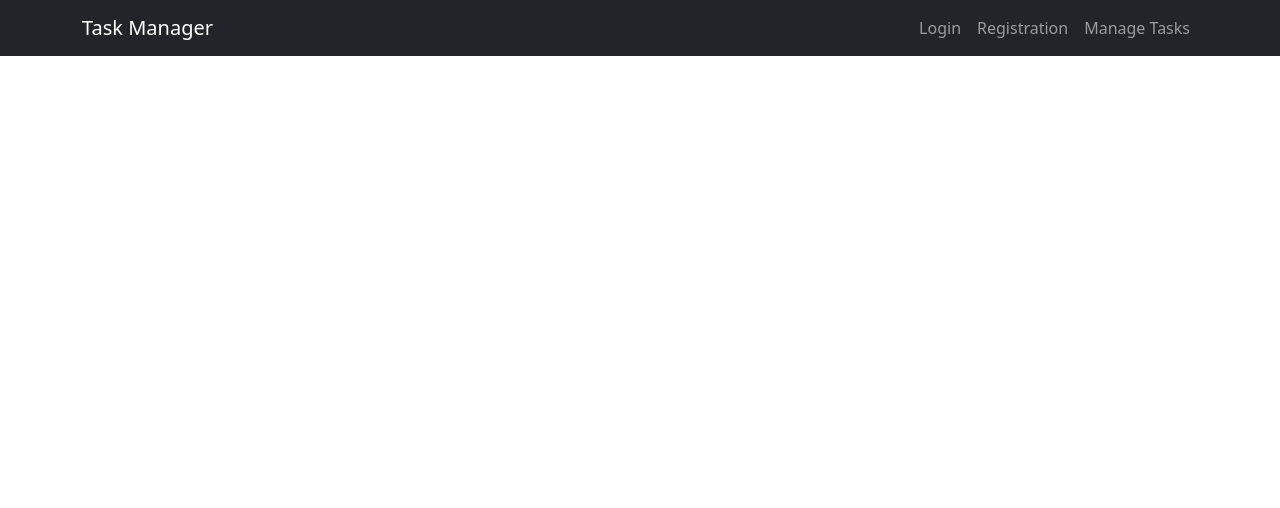
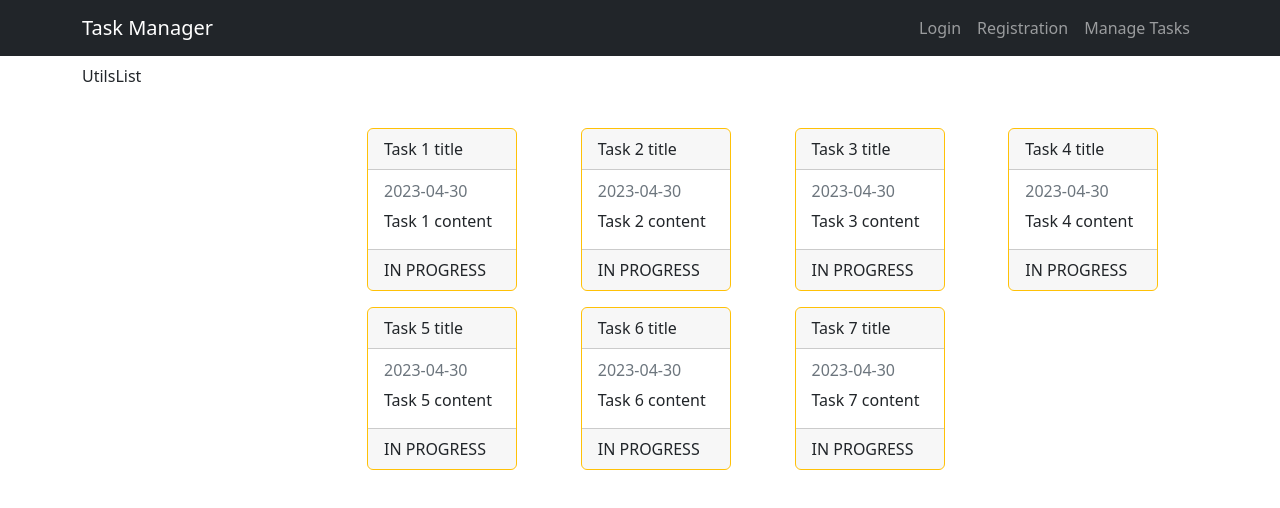
Before and after one commit to Stalbar/Task-manager, a React (Create React App) app in the folder client/: page / in a window 1280 px wide. Shown: the top 508 px of the page. Built offline with nearby package versions, Linux system fonts and the light colour scheme.

Commit message:
add main page

```diff
--- a/client/src/App.js
+++ b/client/src/App.js
@@ -1,5 +1,6 @@
 import NavBar from "./components/NavBar";
 import { Switch, Route } from 'react-router-dom';
+import TaskManager from "./pages/TaskManager";
 
 function App() {
 
@@ -7,7 +8,7 @@ function App() {
     <div>
       <NavBar />
       <Switch>
-
+        <Route exact path="/" component={TaskManager}/>
       </Switch>
     </div>
 
--- /dev/null
+++ b/client/src/components/Task.js
@@ -0,0 +1,19 @@
+import React from 'react'
+import { Card, Col } from 'react-bootstrap'
+
+const Task = ({task}) => {
+  return (
+    <Col md={3} className='mt-3'>
+      <Card border={task.status === "SUCCESS" ? "success" : task.status === "IN PROGRESS" ? "warning" : "danger"} style={{width: 150, cursor: 'pointer'}}>
+        <Card.Header>{task.title}</Card.Header>
+        <Card.Body>
+          <Card.Subtitle className="mb-2 text-muted">{task.expiredAt}</Card.Subtitle>
+          <Card.Text>{task.content.length > 25 ? task.content.substring(0, 25) + "..." : task.content}</Card.Text>
+        </Card.Body>
+        <Card.Footer>{task.status}</Card.Footer>
+      </Card>
+    </Col>
+  )
+}
+
+export default Task
--- /dev/null
+++ b/client/src/components/TaskList.js
@@ -0,0 +1,19 @@
+import React, { useContext } from 'react'
+import { Row } from 'react-bootstrap'
+import DataContext from '../context/DataContext'
+import Task from './Task';
+
+const TaskList = () => {
+
+  const { tasks } = useContext(DataContext);
+
+  return (
+    <Row className='d-flex mt-5'>
+      {tasks.map(task =>
+        <Task key={task.id} task={task}/>
+      )}
+    </Row>
+  )
+}
+
+export default TaskList
--- /dev/null
+++ b/client/src/components/UtilsList.js
@@ -0,0 +1,9 @@
+import React from 'react'
+
+const UtilsList = () => {
+  return (
+    <div>UtilsList</div>
+  )
+}
+
+export default UtilsList
--- /dev/null
+++ b/client/src/pages/TaskManager.js
@@ -0,0 +1,21 @@
+import React from 'react'
+import { Col, Container, Row } from 'react-bootstrap'
+import UtilsList from '../components/UtilsList'
+import TaskList from '../components/TaskList'
+
+const TaskManager = () => {
+  return (
+    <Container>
+      <Row className='mt-2'>
+        <Col md={3}>
+          <UtilsList />
+        </Col>
+        <Col md={9}>
+          <TaskList/>
+        </Col>
+      </Row>
+    </Container>
+  )
+}
+
+export default TaskManager
```
Also changed, not shown: 1 other file (tests, documents, lock files or other folders).
